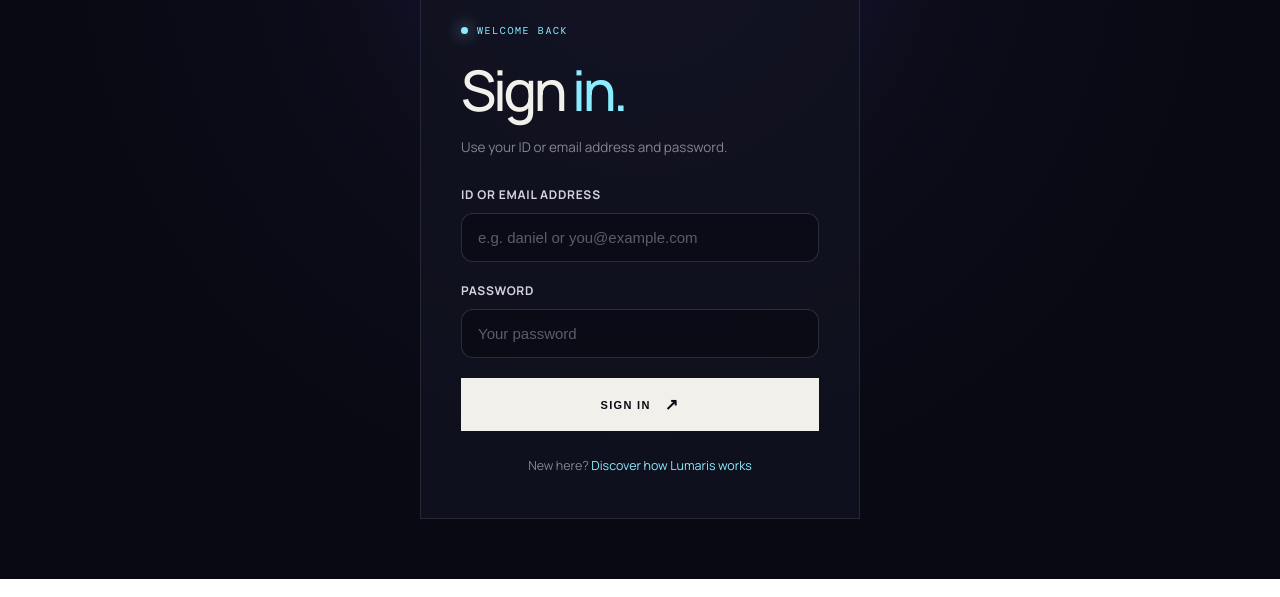
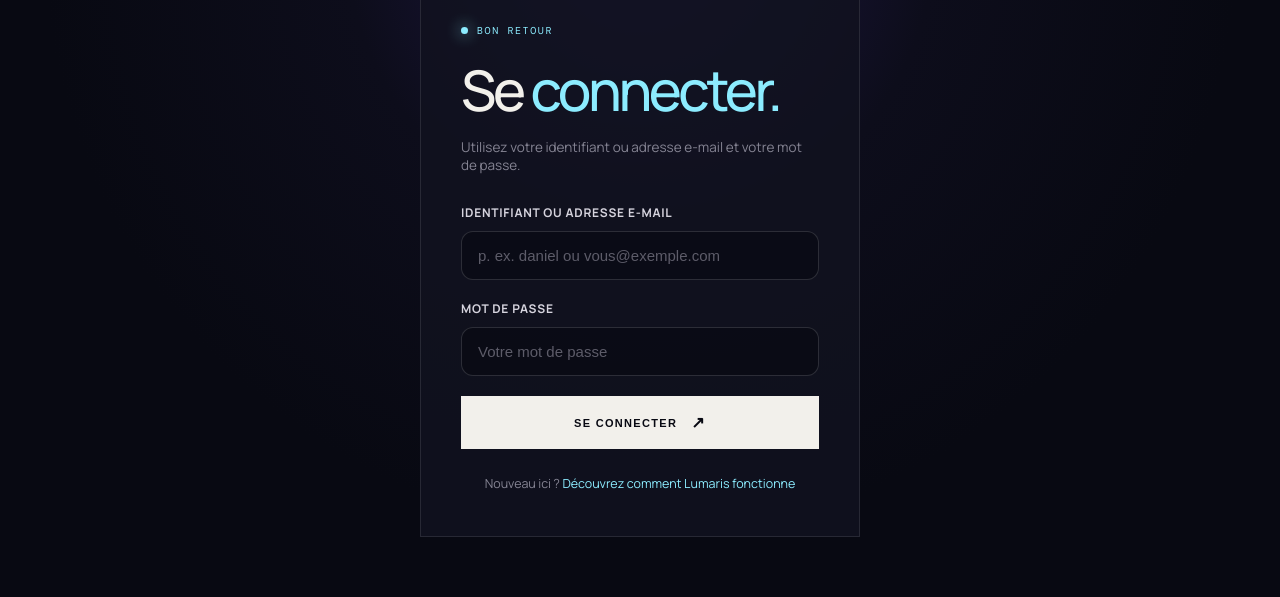
Before and after one commit to Lumaris-team/main-website, a website: page src/frontend/pages/sign-in/index.html in a window 1280 px wide. Shown: the part 226-823 px from the top of the page. Drawn offline with nearby package versions, Linux system fonts and the light colour scheme; no server answers.

Commit message:
Translate security and sign-in pages to French

```diff
--- a/src/frontend/pages/sign-in/index.html
+++ b/src/frontend/pages/sign-in/index.html
@@ -1,12 +1,12 @@
 <!doctype html>
-<html lang="en">
+<html lang="fr">
 <head>
   <meta charset="UTF-8">
   <meta name="viewport" content="width=device-width, initial-scale=1.0">
   <meta name="theme-color" content="#080912">
   <meta name="robots" content="noindex, nofollow">
-  <meta name="description" content="Sign in to Lumaris.">
-  <title>Lumaris — Sign in</title>
+  <meta name="description" content="Se connecter à Lumaris.">
+  <title>Lumaris — Connexion</title>
   <link rel="preconnect" href="https://fonts.googleapis.com">
   <link rel="preconnect" href="https://fonts.gstatic.com" crossorigin>
   <link href="https://fonts.googleapis.com/css2?family=DM+Mono:wght@400;500&family=Manrope:wght@400;500;600;700;800&display=swap" rel="stylesheet">
@@ -17,32 +17,32 @@
   <div class="noise" aria-hidden="true"></div>
   <header class="site-header"><site-navbar site="main-website"></site-navbar></header>
   <main class="signin-shell">
-    <section class="signin-card" aria-label="Sign in">
+    <section class="signin-card" aria-label="Connexion">
       <img src="https://shared-assets.lumaris.fr.eu.org/logo/logo.png" alt="Lumaris" class="signin-logo">
-      <p class="eyebrow"><span class="pulse"></span>Welcome back</p>
-      <h1>Sign <em>in.</em></h1>
-      <p class="signin-sub">Use your ID or email address and password.</p>
+      <p class="eyebrow"><span class="pulse"></span>Bon retour</p>
+      <h1>Se <em>connecter.</em></h1>
+      <p class="signin-sub">Utilisez votre identifiant ou adresse e-mail et votre mot de passe.</p>
       <form id="signin-form" method="post" action="/sign-in" autocomplete="on">
         <label class="field">
-          <span>ID or email address</span>
-          <input type="text" name="username" autocomplete="username" autocapitalize="none" autocorrect="off" spellcheck="false" required placeholder="e.g. daniel or you@example.com">
+          <span>Identifiant ou adresse e-mail</span>
+          <input type="text" name="username" autocomplete="username" autocapitalize="none" autocorrect="off" spellcheck="false" required placeholder="p. ex. daniel ou vous@exemple.com">
         </label>
         <label class="field">
-          <span>Password</span>
+          <span>Mot de passe</span>
           <div class="input-wrap">
-            <input id="password" type="password" name="password" autocomplete="current-password" required placeholder="Your password">
-            <button type="button" class="eye" id="toggle-password" aria-label="Show password" aria-pressed="false">
+            <input id="password" type="password" name="password" autocomplete="current-password" required placeholder="Votre mot de passe">
+            <button type="button" class="eye" id="toggle-password" aria-label="Afficher le mot de passe" aria-pressed="false">
               <span data-icon="https://shared-assets.lumaris.fr.eu.org/icons/eye-open.svg" aria-hidden="true"></span>
             </button>
           </div>
         </label>
-        <p id="signin-error" class="form-error" role="alert" hidden>ID / email address or password incorrect.</p>
-        <button type="submit" class="submit">Sign in <span>↗</span></button>
+        <p id="signin-error" class="form-error" role="alert" hidden>Identifiant / adresse e-mail ou mot de passe incorrect.</p>
+        <button type="submit" class="submit">Se connecter <span>↗</span></button>
       </form>
-      <p class="signin-alt">New here? <a href="/how-it-works">Discover how Lumaris works</a></p>
+      <p class="signin-alt">Nouveau ici ? <a href="/how-it-works">Découvrez comment Lumaris fonctionne</a></p>
     </section>
   </main>
-  <script type="module" src="https://shared-assets.lumaris.fr.eu.org/navbar.js?v=20261018-icons"></script>
+  <script type="module" src="https://shared-assets.lumaris.fr.eu.org/navbar.js?v=20261018-fr"></script>
   <script type="module" src="/pages/sign-in/script.js"></script>
 </body>
 </html>
--- a/src/frontend/pages/sign-in/script.js
+++ b/src/frontend/pages/sign-in/script.js
@@ -8,7 +8,7 @@ if (toggle && password) {
     const show = password.type === "password";
     password.type = show ? "text" : "password";
     toggle.setAttribute("aria-pressed", String(show));
-    toggle.setAttribute("aria-label", show ? "Hide password" : "Show password");
+    toggle.setAttribute("aria-label", show ? "Masquer le mot de passe" : "Afficher le mot de passe");
   });
   document.querySelectorAll("[data-icon]").forEach(async (el) => {
     try { const r = await fetch(el.dataset.icon); if (r.ok) el.innerHTML = await r.text(); } catch (e) {}
```
Also changed, not shown: src/frontend/pages/security/index.html (+10 -10 lines).
